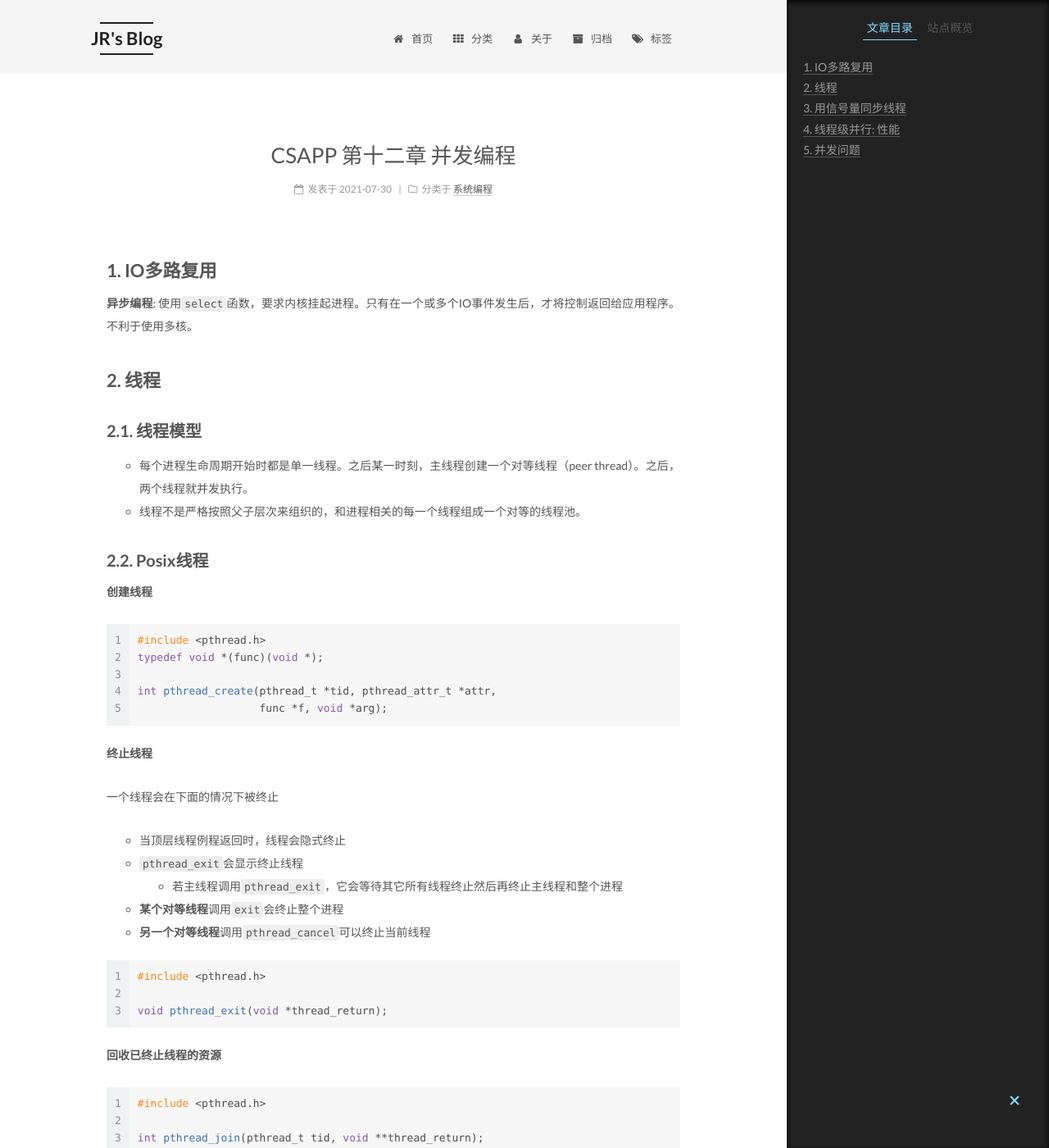
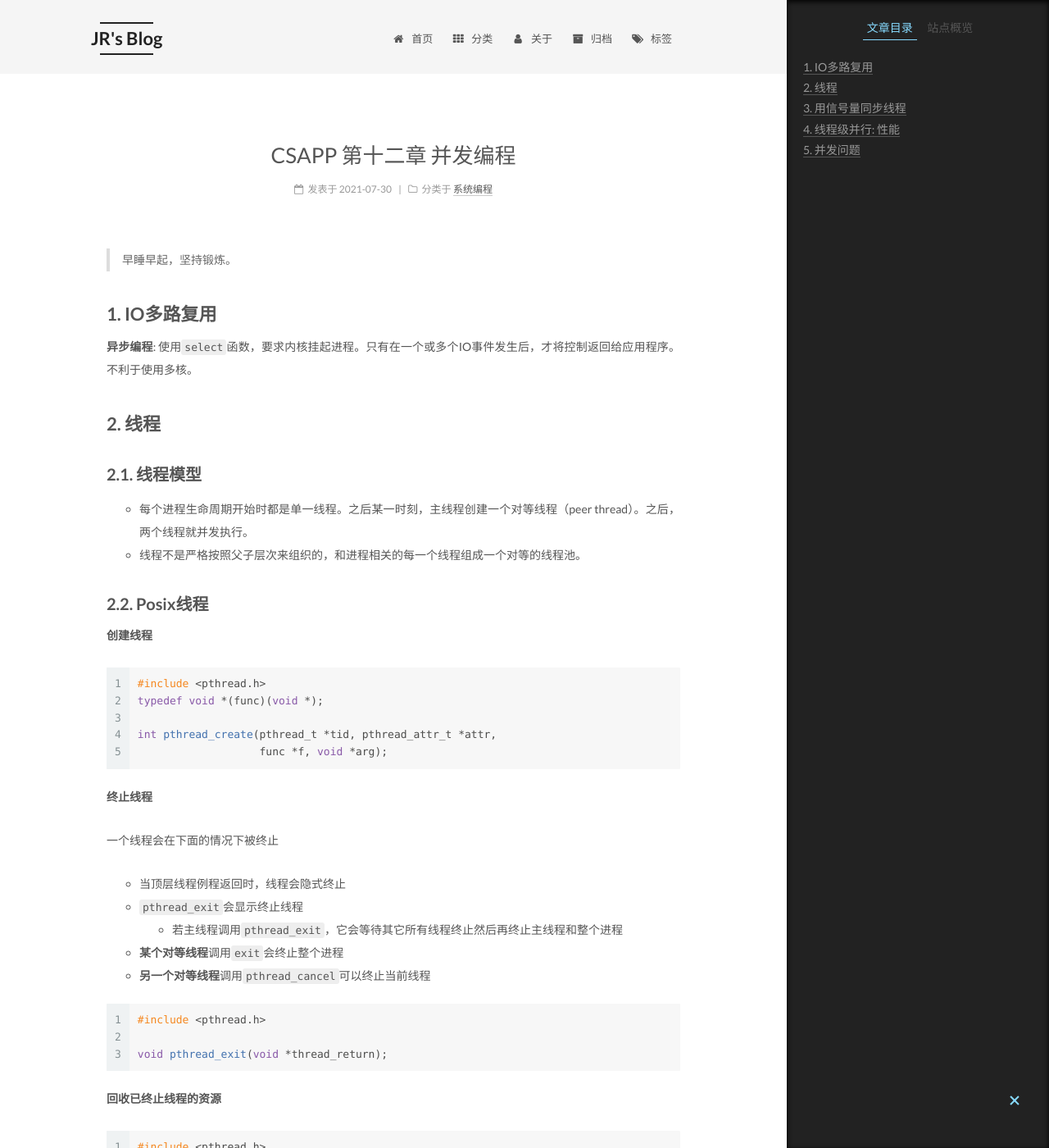
Before and after one commit to Willendless/willendless.github.io, a Jekyll site: the page built from _posts/2021-7-30-《csapp》ch12.md, in a window 1280 px wide and 1400 px high. Shown: the whole window at 82% size. Built offline with Jekyll 4.4.1, drawn with Linux system fonts in a browser that asks for light colours; formulas are drawn with MathJax 3; comment, search, counter and statistics services are not loaded.

Commit message:
feat: add post

```diff
--- a/_posts/2021-7-30-《csapp》ch12.md
+++ b/_posts/2021-7-30-《csapp》ch12.md
@@ -6,6 +6,8 @@ category: 系统编程
 tags:
     - csapp
 ---
+
+> 早睡早起，坚持锻炼。
 
 ## 1. IO多路复用
 
```
